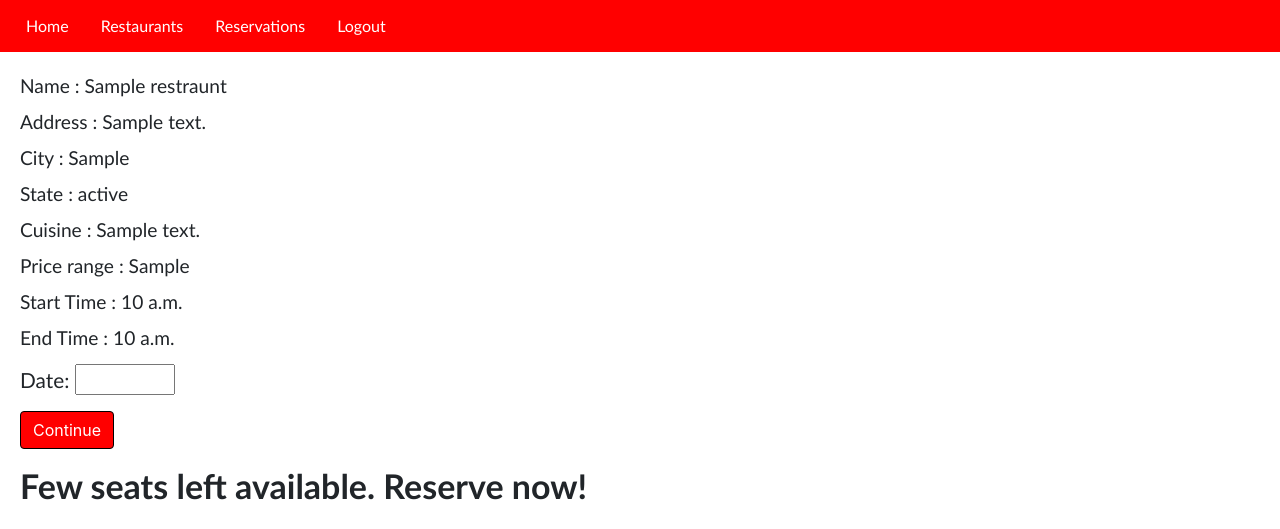
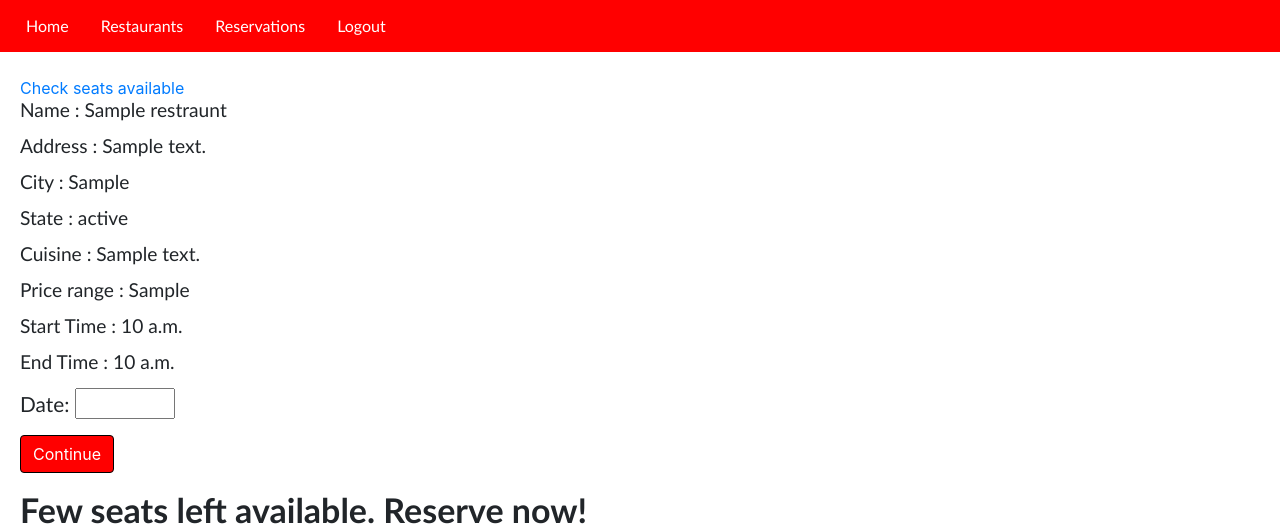
Before and after one commit to ap923/restaraunt_reservations_project, a Django app: page /restraunts/1 in a window 1280 px wide. Shown: the top 529 px of the page. Run offline with Django 3.2, Linux system fonts and the light colour scheme; a user stored in the database is signed in; tables that the repository leaves empty hold one stand-in row (values such as "Sample post"); some libraries are stand-ins or nearby versions.

Commit message:
Update restraunt_detail.html

```diff
--- a/restraunts/templates/restraunts/restraunt_detail.html
+++ b/restraunts/templates/restraunts/restraunt_detail.html
@@ -13,6 +13,11 @@
         $( "#datepicker" ).datepicker();
       } );
   </script>
+
+{% if request.user.is_staff %}
+ <a href ="{{object.id}}/reservations" style = "margin-left:20px;"> Check seats available</a>
+{% endif %}
+
 
   <p style="margin-left: 20px;">Name : {{ object.name }}</p>
   <p style="margin-left: 20px;">Address : {{ object.address }}</p>
```
